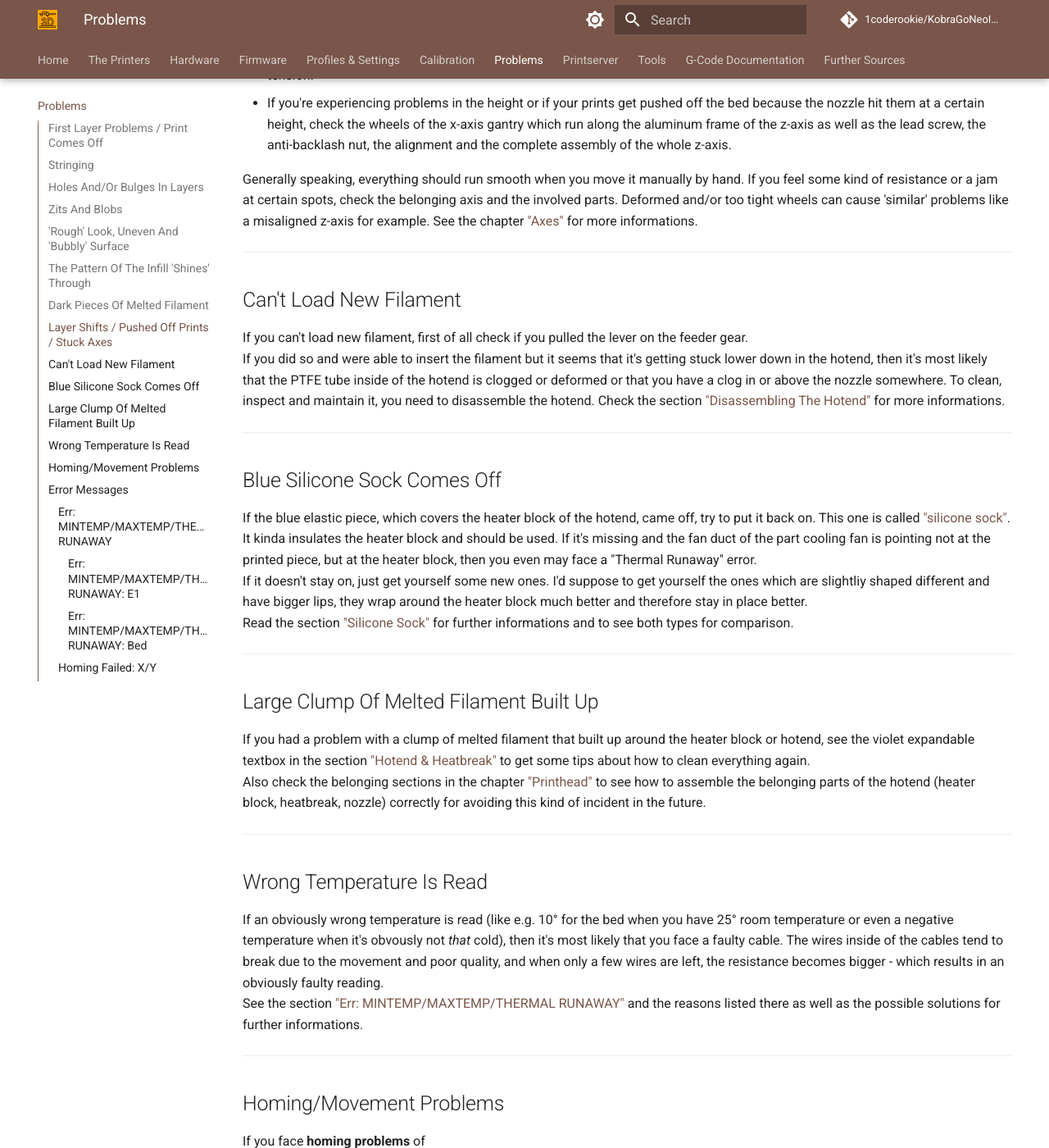
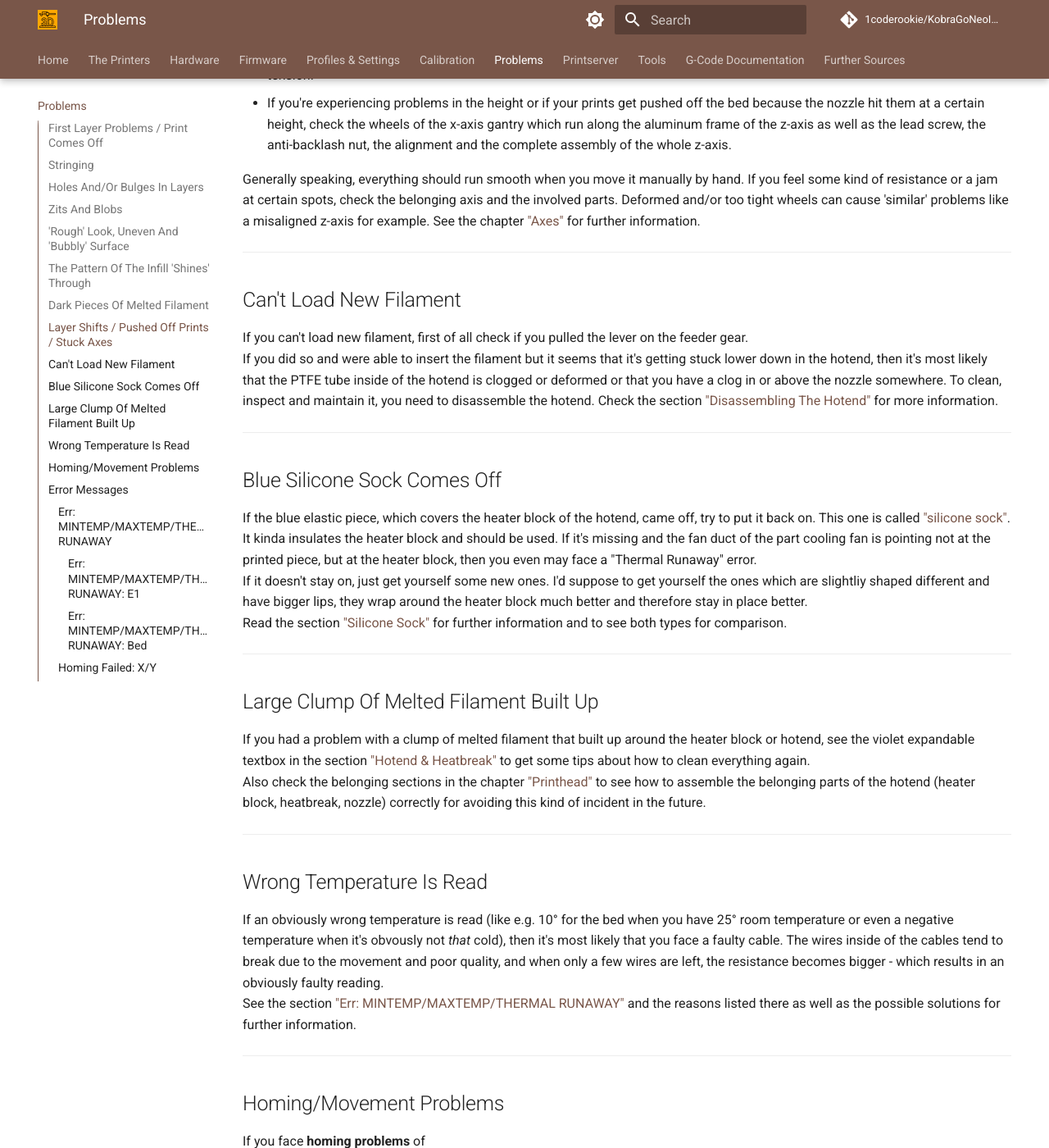
Before and after one commit to 1coderookie/KobraGoNeoInsights, an MkDocs documentation site: the page built from docs/problems.md, in a window 1280 px wide and 1400 px high, scrolled down 4518 px. Shown: the whole window at 82% size. Built offline with MkDocs 1.6.1 and Material for MkDocs 9.7.7, drawn with Linux system fonts in a browser that asks for light colours; comment, search, counter and statistics services are not loaded; some of the changed text lies outside the part shown.

Commit message:
Update problems.md

```diff
--- a/docs/problems.md
+++ b/docs/problems.md
@@ -24,7 +24,7 @@
 - I'd recommend to check the bedmesh values (query M503 through a program like e.g. OctoPrint, Pronterface to get them listed) or use e.g. OctoPrint for getting a meshview out of it. By doing so you can see how 'flat' and trammed the bed is.
   If it's tilted, tram it.
   If it's warped or bent (like e.g. a bow) or if you're having certain spots which seem to be bulges or dents or if you have a certain area which is lower, you can use *Kapton tape* to equalize those areas/spots. Just take off the PEI plate, stick pieces of the Kapton tape right onto the magnetic foil of the bed, put the PEI plate back on and do another ABL sequence. Then check the values or the meshview again. By doing so step by step, you can get yourself a bed as flat as possible. Minor deviations should be compensated by the ABL function later when printing.
-  See the chapter ["Bed"](hardware/bed.md) (mind the expandable textboxes) as well for more informations.
+  See the chapter ["Bed"](hardware/bed.md) (mind the expandable textboxes) as well for more information.
 - Wiggle the bed and check if it moves in the vertical plane. If it does, check the bolts and nuts of the bedgantry and [check the v-slot wheels for perfect position](hardware/axes.md#v-slot-wheels-position_2). Most likely the wheels (or at least one) are a bit too far away from the aluminum frame. Adjust the position of the wheels then, but pay attention to not adjust them too tight as well.
 - Of course you have to pay attention that you really cleaned the PEI plate of the bed properly using e.g. simple dishwasher soap (no balm or 'soft' soap as they often contain some oily ingredients) and IPA to make the prints stick to it. I personally prefer and highly recommend *silicone remover spray* (that's the stuff the guys are using who are painting cars on a professional basis to get off any oil and grease off the chassis before starting the actual paintjob), it just works great.
 - Avoid touching the plate with your bare hands and fingers as that'll leave a tiny amount of grease onto the plate as well.
@@ -61,7 +61,7 @@
 - If you observe a **regular pattern** like a vertical line where these **gaps and bulges** occur, then it's most likely the z-seam. You could change the setting of your slicer for the z-seam to "random", but that'll lead to random artefacts all over the print. In that case you'll most likely also note these artefacts in other spots of your model where layers start or end.
   As you can't use Linear Advance with the stock firmware, there isn't that much you can do about this under- and overextrusion an the beginning and the end of a layer besides making sure that you [calibrated the e-steps](calibration.md#calibrating-e-steps) correctly. You might be able to tweak some settings in your slicer though and optimize it a bit.
 - If you observe **holes in layers**, or even longer **lines in layers where filament is missing**, then it's most likely too much retraction distance and/or a (partial) clog you're dealing with (which also gets provoked by too much retraction distance btw).
-  So I'd recommend to check the [retraction settings](calibration.md#retraction-settings) and [clean the nozzle](hardware/printhead.md#cleaning-the-nozzle) by e.g. doing some cold pulls. If the problem gets a bit better but persists, I'd recommend to disassemble the hotend, clean everything, inspect and maintain it and reassemble it again. Also pay attention to the PTFE tube and make sure you reassembled the hotend correctly. Check out the chapter ["Printhead"](hardware/printhead.md) for more informations.
+  So I'd recommend to check the [retraction settings](calibration.md#retraction-settings) and [clean the nozzle](hardware/printhead.md#cleaning-the-nozzle) by e.g. doing some cold pulls. If the problem gets a bit better but persists, I'd recommend to disassemble the hotend, clean everything, inspect and maintain it and reassemble it again. Also pay attention to the PTFE tube and make sure you reassembled the hotend correctly. Check out the chapter ["Printhead"](hardware/printhead.md) for further information.
 
 ---
 
@@ -101,13 +101,13 @@
 - If you're experiencing layer shifts or stuck movements at either the x- or y-axis, check the position of the wheels and the belt tension.
 - If you're experiencing problems in the height or if your prints get pushed off the bed because the nozzle hit them at a certain height, check the wheels of the x-axis gantry which run along the aluminum frame of the z-axis as well as the lead screw, the anti-backlash nut, the alignment and the complete assembly of the whole z-axis.
 
-Generally speaking, everything should run smooth when you move it manually by hand. If you feel some kind of resistance or a jam at certain spots, check the belonging axis and the involved parts. Deformed and/or too tight wheels can cause 'similar' problems like a misaligned z-axis for example. See the chapter ["Axes"](hardware/axes.md) for more informations.
+Generally speaking, everything should run smooth when you move it manually by hand. If you feel some kind of resistance or a jam at certain spots, check the belonging axis and the involved parts. Deformed and/or too tight wheels can cause 'similar' problems like a misaligned z-axis for example. See the chapter ["Axes"](hardware/axes.md) for further information.
 
 ---
 
 ## Can't Load New Filament
 If you can't load new filament, first of all check if you pulled the lever on the feeder gear.
-If you did so and were able to insert the filament but it seems that it's getting stuck lower down in the hotend, then it's most likely that the PTFE tube inside of the hotend is clogged or deformed or that you have a clog in or above the nozzle somewhere. To clean, inspect and maintain it, you need to disassemble the hotend. Check the section ["Disassembling The Hotend"](hardware/printhead.md#disassembling-the-hotend) for more informations.
+If you did so and were able to insert the filament but it seems that it's getting stuck lower down in the hotend, then it's most likely that the PTFE tube inside of the hotend is clogged or deformed or that you have a clog in or above the nozzle somewhere. To clean, inspect and maintain it, you need to disassemble the hotend. Check the section ["Disassembling The Hotend"](hardware/printhead.md#disassembling-the-hotend) for more information.
 
 ---
 
@@ -115,7 +115,7 @@
 If the blue elastic piece, which covers the heater block of the hotend, came off, try to put it back on. This one is called ["silicone sock"](hardware/printhead.md#silicone-sock).
 It kinda insulates the heater block and should be used. If it's missing and the fan duct of the part cooling fan is pointing not at the printed piece, but at the heater block, then you even may face a "Thermal Runaway" error.
 If it doesn't stay on, just get yourself some new ones. I'd suppose to get yourself the ones which are slightliy shaped different and have bigger lips, they wrap around the heater block much better and therefore stay in place better.
-Read the section ["Silicone Sock"](hardware/printhead.md#silicone-sock) for further informations and to see both types for comparison.
+Read the section ["Silicone Sock"](hardware/printhead.md#silicone-sock) for further information and to see both types for comparison.
 
 ---
 
@@ -127,7 +127,7 @@
 
 ## Wrong Temperature Is Read
 If an obviously wrong temperature is read (like e.g. 10° for the bed when you have 25° room temperature or even a negative temperature when it's obvously not *that* cold), then it's most likely that you face a faulty cable. The wires inside of the cables tend to break due to the movement and poor quality, and when only a few wires are left, the resistance becomes bigger - which results in an obviously faulty reading.
-See the section ["Err: MINTEMP/MAXTEMP/THERMAL RUNAWAY"](#err-mintempmaxtempthermal-runaway) and the reasons listed there as well as the possible solutions for further informations.
+See the section ["Err: MINTEMP/MAXTEMP/THERMAL RUNAWAY"](#err-mintempmaxtempthermal-runaway) and the reasons listed there as well as the possible solutions for further information.
 
 ---
 
@@ -148,7 +148,7 @@
   Are the wheels in the perfect position, can they turn how they're supposed to?
   Is the belt neither too sloppy nor too tight?
   Can you move the belonging part (printhead/bed) manually without feeling any kind of unusual resistance or jam while moving it along the axis?
-  Everything should move smooth. Check out the chapter ["Axes"](hardware/axes.md) for further informations.
+  Everything should move smooth. Check out the chapter ["Axes"](hardware/axes.md) for further information.
   *If no movement occurs at all*, check if the belonging motor is working.
   Check if the wiring is correct and if the connectors are plugged in at the motor and the mainboard correctly.
   If that's the case, you could measure the cables using a multimeter to check if there's a broken cable maybe.
@@ -156,7 +156,7 @@
   Are the wheels in the perfect position, can they turn how they're supposed to?
   Is the lead screw system assembled correctly?
   Can you move the axis by turning the lead screw manually without feeling any kind of unusual resistance or jam?
-  Everything should move smooth. Check out the chapter ["Axes"](hardware/axes.md) for further informations.
+  Everything should move smooth. Check out the chapter ["Axes"](hardware/axes.md) for further information.
   If no movement occurs at all, check if the coupler between the motor and the lead screw is tight and mounted correctly.
   Check if the belonging motor is working.
   Check if the wiring is correct and if the connectors are plugged in at the motor and the mainboard correctly.
```
